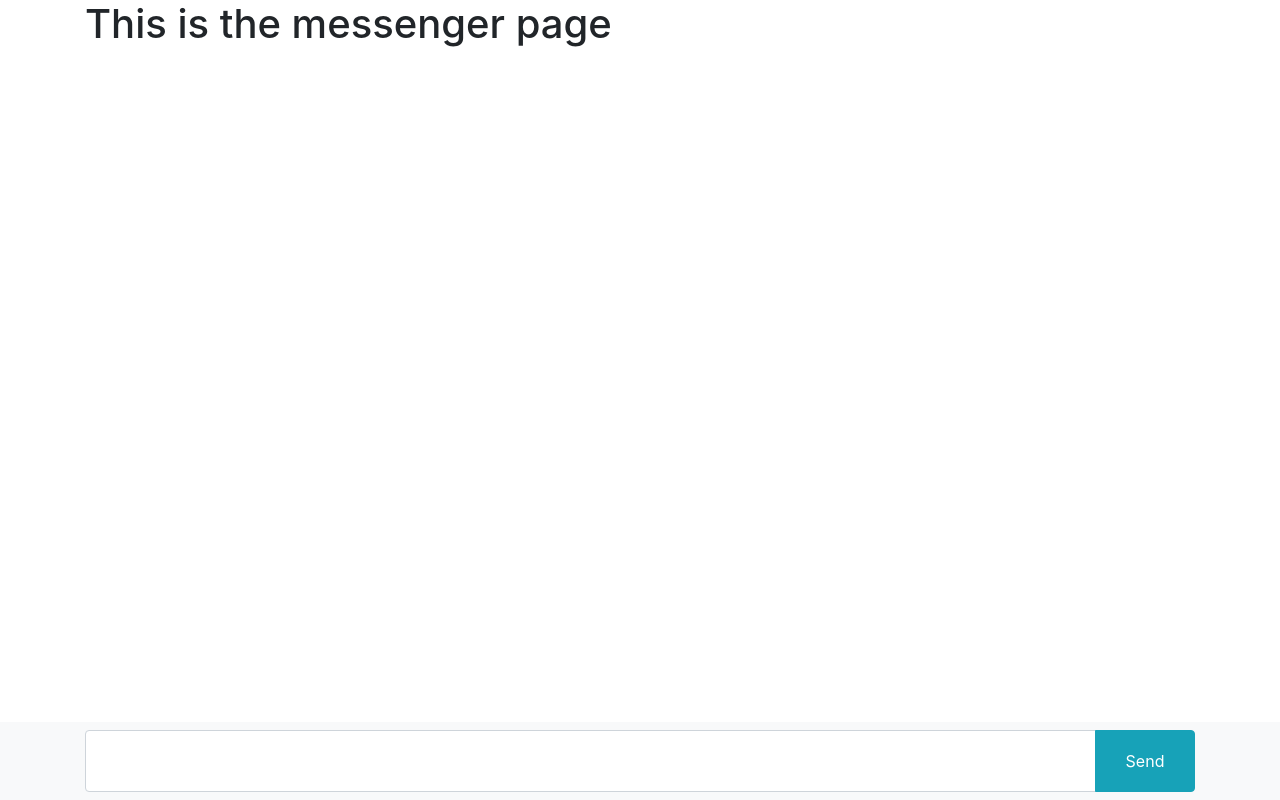
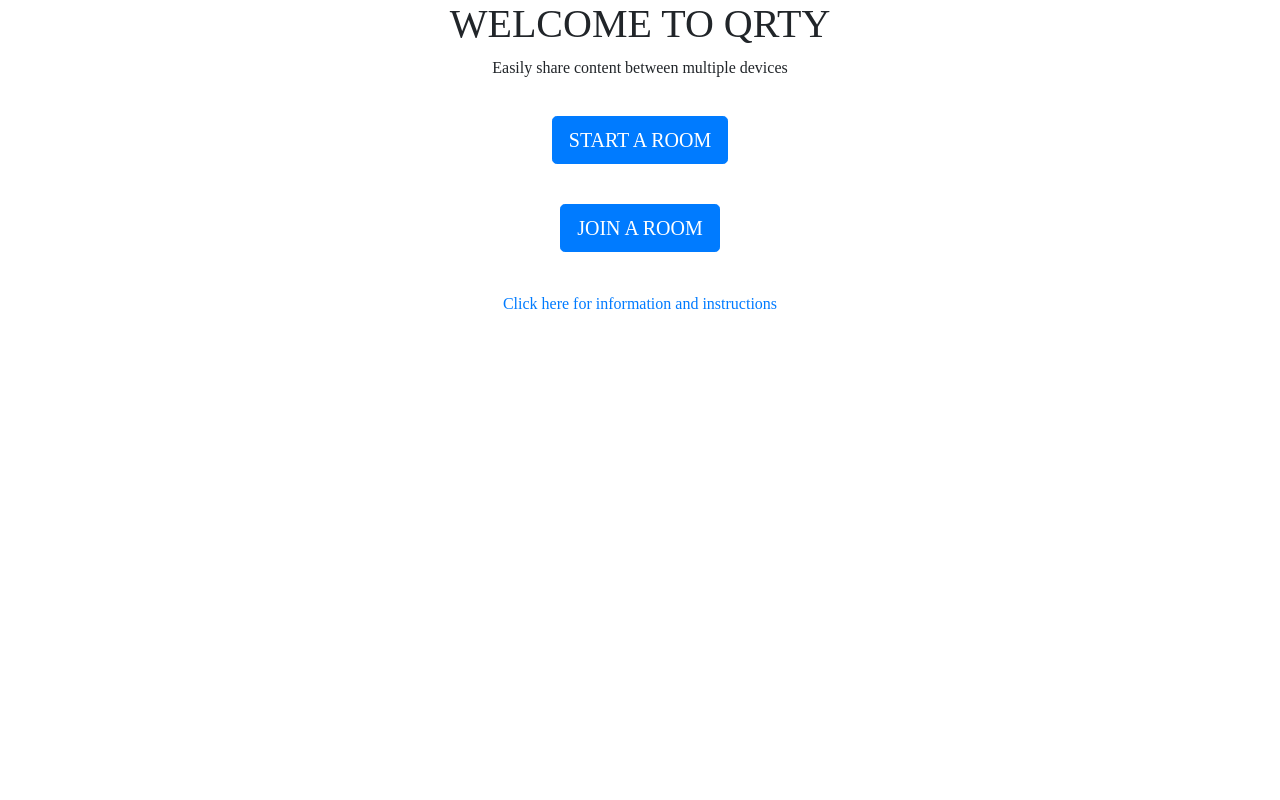
Before and after one commit to XenonMolecule/QRty, a React (Create React App) app in the folder socket-io-client/: page / in a window 1280 px wide. Built offline with nearby package versions, Linux system fonts and the light colour scheme; no server answers.

Commit message:
Added home page

```diff
--- a/socket-io-client/src/App.js
+++ b/socket-io-client/src/App.js
@@ -1,11 +1,12 @@
 import React, { useState } from "react";
 import MessengerPage from "./layouts/MessengerPage";
+import HomePage from "./layouts/HomePage";
 
 function App() {
     const [loadClient, setLoadClient] = useState(true);
     return (
         <>
-            <MessengerPage/>
+            <HomePage/>
         </>
     );
 }
--- /dev/null
+++ b/socket-io-client/src/layouts/HomePage.js
@@ -0,0 +1,43 @@
+import React, { useEffect, useState } from "react";
+import socketIOClient from "socket.io-client";
+
+import Container from "react-bootstrap/Container";
+import Navbar from "react-bootstrap/Navbar";
+import Button from "react-bootstrap/Button";
+import Row from "react-bootstrap/Row";
+import Col from "react-bootstrap/Col";
+
+const ENDPOINT = "http://127.0.0.1:4001";
+
+export default function MessengerPage() {
+    const [socket, setSocket] = useState(socketIOClient(ENDPOINT));
+
+    useEffect(() => {
+        // CLEAN UP THE EFFECT
+        return () => socket.disconnect();
+    }, []);
+
+    return (
+        <Container style={{'font-family':'Oswald'}}>
+            <Row className="justify-content-md-center" style={{'text-transform': 'uppercase'}}>
+                <h1>Welcome to QRty</h1>
+            </Row>
+            <Row className="justify-content-md-center">
+                <p>Easily share content between multiple devices</p>
+            </Row>
+            <Row className="justify-content-md-center">
+                <Button variant="primary" size="lg" style = {{'margin-top':'20px', 'text-transform': 'uppercase'}}>
+                    Start a Room
+                </Button>{' '}
+            </Row>
+            <Row className="justify-content-md-center">
+                <Button variant="primary" size="lg" style = {{'margin-top':'40px', 'text-transform': 'uppercase'}}>
+                    Join a Room
+                </Button>{' '}
+            </Row>
+            <Row className="justify-content-md-center" style = {{'margin-top':'40px'}}>
+                <a href="https://google.com">Click here for information and instructions</a>
+            </Row>
+        </Container>
+    );
+}
```
